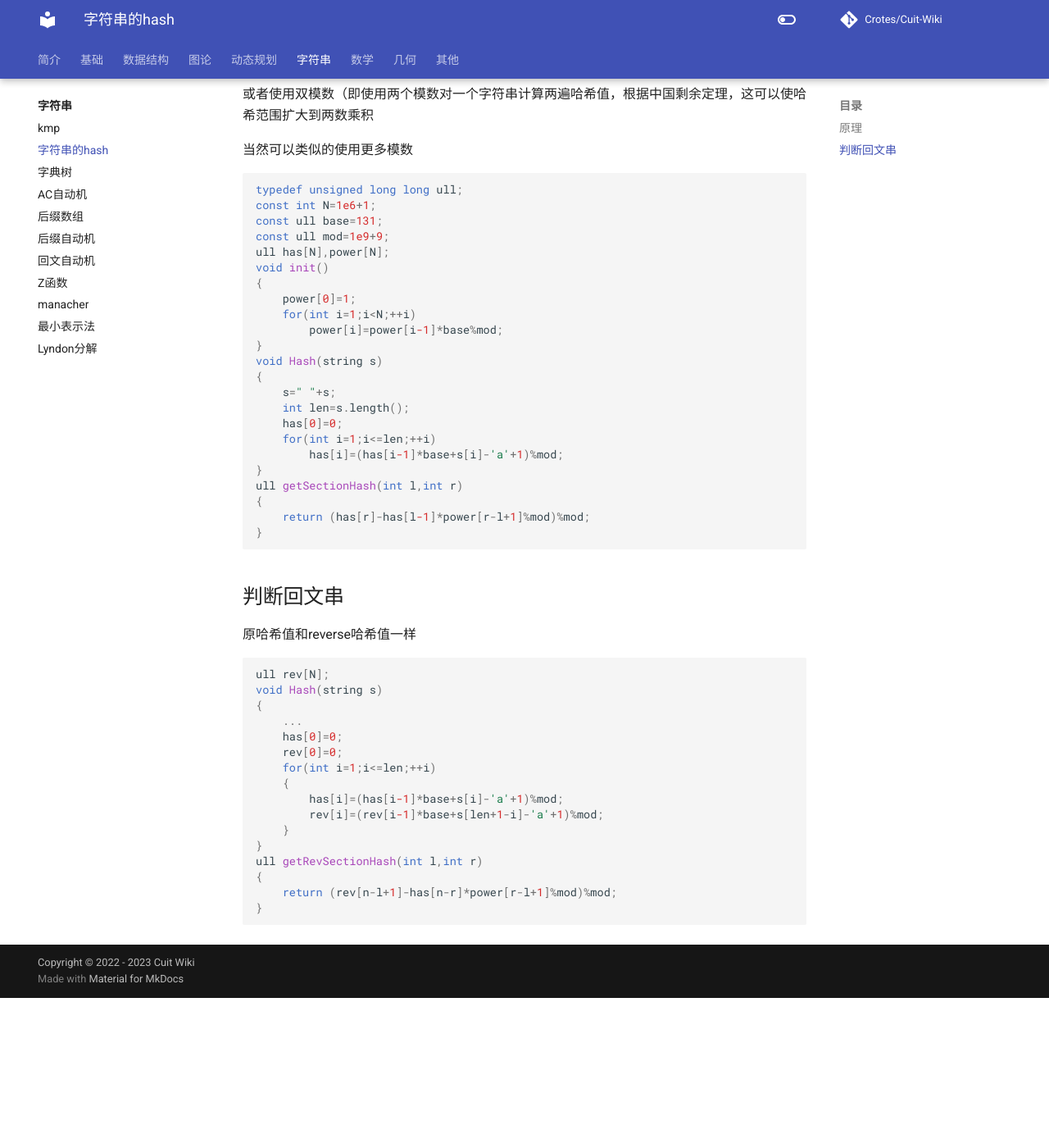
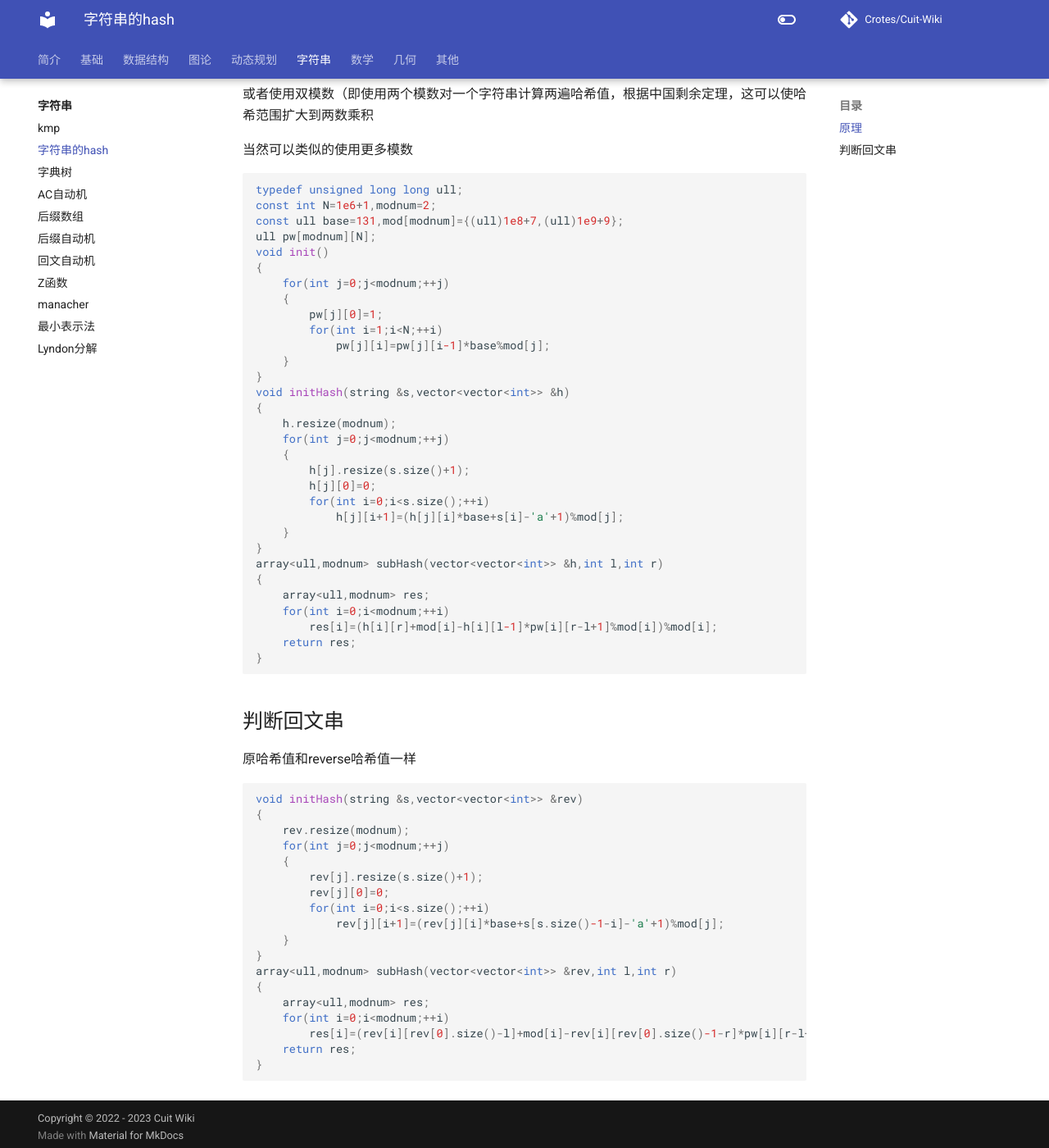
Before and after one commit to Crotes/Cuit-Wiki, an MkDocs documentation site: the page built from docs/String/字符串的hash.md, in a window 1280 px wide and 1400 px high, scrolled down 595 px. Shown: the whole window at 82% size. Built offline with MkDocs 1.6.1 and Material for MkDocs 9.7.7, drawn with Linux system fonts in a browser that asks for light colours; formulas are drawn with MathJax 3; comment, search, counter and statistics services are not loaded; before the commit the page ends 1812 px from its top, so only the background shows below that.

Commit message:
Update 字符串的hash.md
修改为封装更好的板子

````diff
--- a/docs/String/字符串的hash.md
+++ b/docs/String/字符串的hash.md
@@ -23,46 +23,56 @@ base可以取131或13331，冲突小
 
 ```cpp
 typedef unsigned long long ull;
-const int N=1e6+1;
-const ull base=131;
-const ull mod=1e9+9;
-ull has[N],power[N];
+const int N=1e6+1,modnum=2;
+const ull base=131,mod[modnum]={(ull)1e8+7,(ull)1e9+9};
+ull pw[modnum][N];
 void init()
 {
-    power[0]=1;
-    for(int i=1;i<N;++i)
-        power[i]=power[i-1]*base%mod;
+    for(int j=0;j<modnum;++j)
+    {
+        pw[j][0]=1;
+        for(int i=1;i<N;++i)
+            pw[j][i]=pw[j][i-1]*base%mod[j];
+    }
 }
-void Hash(string s)
+void initHash(string &s,vector<vector<int>> &h)
 {
-    s=" "+s;
-    int len=s.length();
-    has[0]=0;
-    for(int i=1;i<=len;++i)
-        has[i]=(has[i-1]*base+s[i]-'a'+1)%mod;
+    h.resize(modnum);
+    for(int j=0;j<modnum;++j)
+    {
+        h[j].resize(s.size()+1);
+        h[j][0]=0;
+        for(int i=0;i<s.size();++i)
+            h[j][i+1]=(h[j][i]*base+s[i]-'a'+1)%mod[j];
+    }
 }
-ull getSectionHash(int l,int r)
+array<ull,modnum> subHash(vector<vector<int>> &h,int l,int r)
 {
-    return (has[r]-has[l-1]*power[r-l+1]%mod)%mod;
+    array<ull,modnum> res;
+    for(int i=0;i<modnum;++i)
+        res[i]=(h[i][r]+mod[i]-h[i][l-1]*pw[i][r-l+1]%mod[i])%mod[i];
+    return res;
 }
 ```
 ## 判断回文串
 原哈希值和reverse哈希值一样
 ```cpp
-ull rev[N];
-void Hash(string s)
+void initHash(string &s,vector<vector<int>> &rev)
 {
-    ...
-    has[0]=0;
-    rev[0]=0;
-    for(int i=1;i<=len;++i)
+    rev.resize(modnum);
+    for(int j=0;j<modnum;++j)
     {
-        has[i]=(has[i-1]*base+s[i]-'a'+1)%mod;
-        rev[i]=(rev[i-1]*base+s[len+1-i]-'a'+1)%mod;
+        rev[j].resize(s.size()+1);
+        rev[j][0]=0;
+        for(int i=0;i<s.size();++i)
+            rev[j][i+1]=(rev[j][i]*base+s[s.size()-1-i]-'a'+1)%mod[j];
     }
 }
-ull getRevSectionHash(int l,int r)
+array<ull,modnum> subHash(vector<vector<int>> &rev,int l,int r)
 {
-    return (rev[n-l+1]-has[n-r]*power[r-l+1]%mod)%mod;
+    array<ull,modnum> res;
+    for(int i=0;i<modnum;++i)
+        res[i]=(rev[i][rev[0].size()-l]+mod[i]-rev[i][rev[0].size()-1-r]*pw[i][r-l+1]%mod[i])%mod[i];
+    return res;
 }
 ```
````
